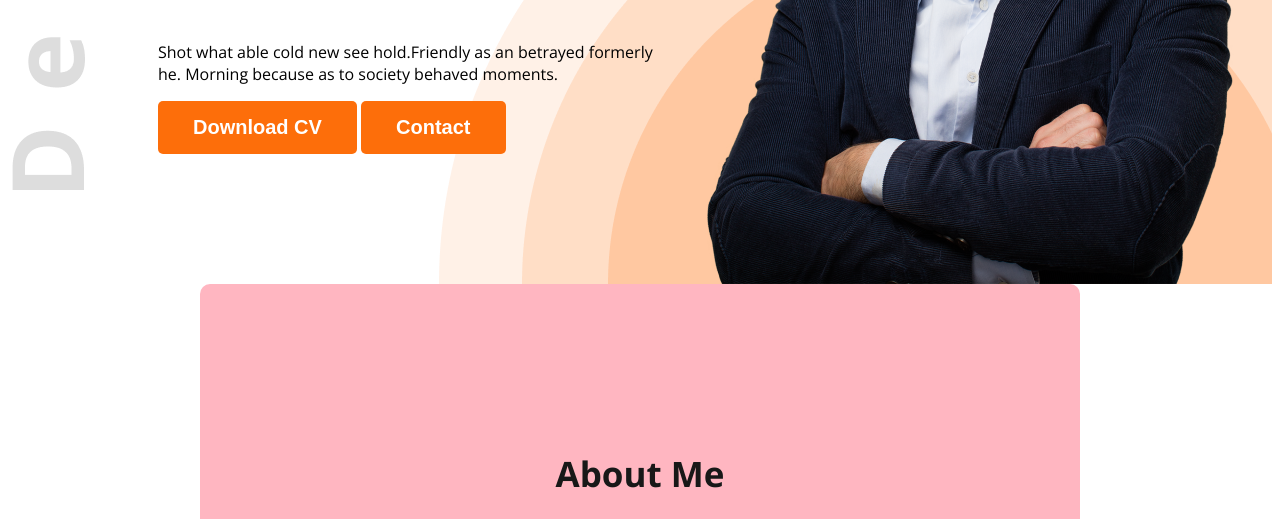
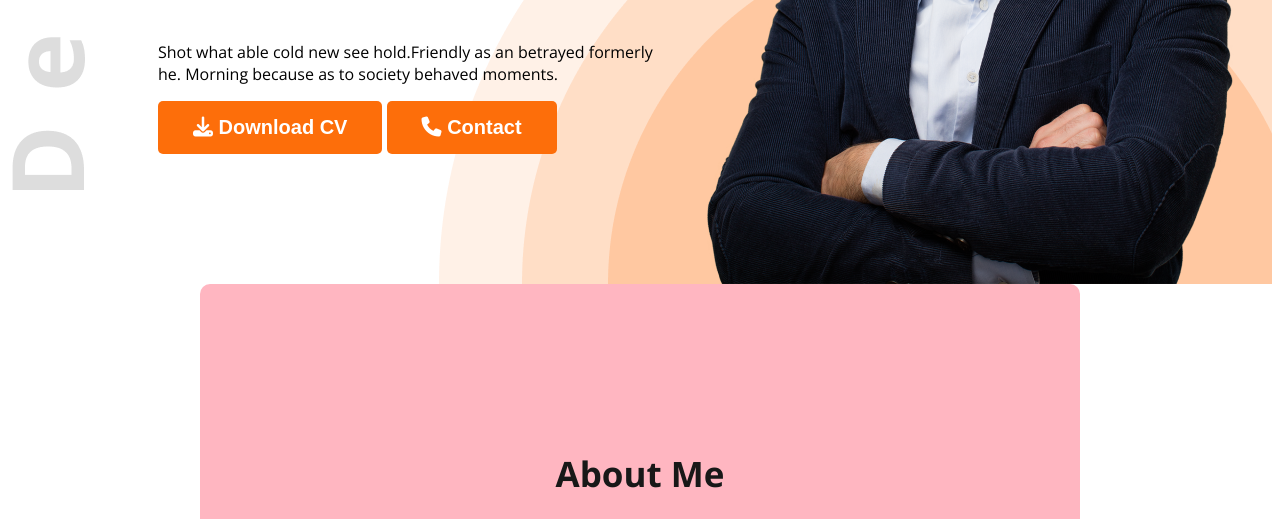
Before and after one commit to baizid20/New-Developer-Portfolio, a plain HTML site: page index.html in a window 1280 px wide. Shown: the part 581-1100 px from the top of the page. Drawn offline with nearby package versions, Linux system fonts and the light colour scheme.

Commit message:
added font awesome

```diff
--- a/index.html
+++ b/index.html
@@ -9,6 +9,7 @@
     <link rel="preconnect" href="https://fonts.gstatic.com" crossorigin>
     <link href="https://fonts.googleapis.com/css2?family=Open+Sans:wght@400;600;700;800&display=swap" rel="stylesheet">
     <link rel="stylesheet" href="style/portfolio.css">
+    <script src="https://kit.fontawesome.com/f0817117b2.js" crossorigin="anonymous"></script>
 </head>
 
 <body>
@@ -27,8 +28,8 @@
                 <h1 class="banner-title">Mary Hardy</h1>
                 <p class="ban-p">Shot what able cold new see hold.Friendly as an betrayed formerly he. Morning because
                     as to society behaved moments.</p>
-                <button class="btn-primary">Download CV</button>
-                <button class="btn-primary">Contact</button>
+                <button class="btn-primary"><i class="fa-solid fa-download"></i> Download CV</button>
+                <button class="btn-primary"><i class="fa-solid fa-phone"></i> Contact</button>
             </div>
             <img class="pro-pic" src="images/hardy.png" alt="loading">
         </div>
```
